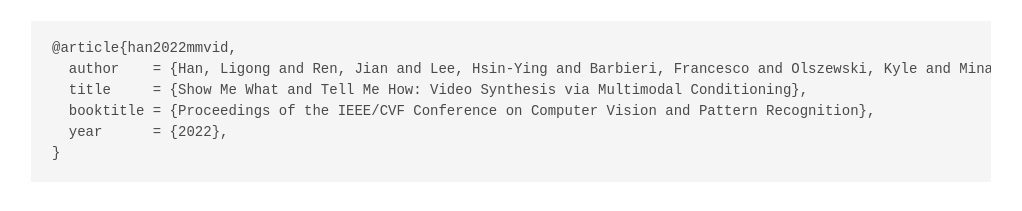
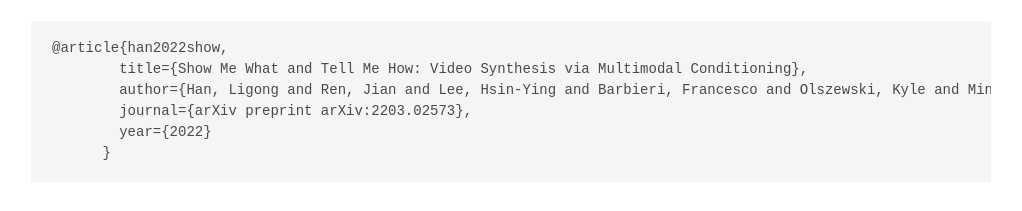
Before and after one commit to snap-research/MMVID, a plain HTML site: page index.html in a window 1280 px wide. Shown: the part 5755-5966 px from the top of the page, without its empty margins (129-1151 px from the left). Drawn offline with nearby package versions, Linux system fonts and the light colour scheme; some icons are missing; a web font is replaced by a local one.

Commit message:
update bib

```diff
--- a/index.html
+++ b/index.html
@@ -422,12 +422,12 @@
   <section class="section" id="BibTeX">
     <div class="container is-max-desktop content">
       <h2 class="title">BibTeX</h2>
-      <pre><code>@article{han2022mmvid,
-  author    = {Han, Ligong and Ren, Jian and Lee, Hsin-Ying and Barbieri, Francesco and Olszewski, Kyle and Minaee, Shervin and Metaxas, Dimitris and Tulyakov, Sergey},
-  title     = {Show Me What and Tell Me How: Video Synthesis via Multimodal Conditioning},
-  booktitle = {Proceedings of the IEEE/CVF Conference on Computer Vision and Pattern Recognition},
-  year      = {2022},
-}</code></pre>
+      <pre><code>@article{han2022show,
+        title={Show Me What and Tell Me How: Video Synthesis via Multimodal Conditioning},
+        author={Han, Ligong and Ren, Jian and Lee, Hsin-Ying and Barbieri, Francesco and Olszewski, Kyle and Minaee, Shervin and Metaxas, Dimitris and Tulyakov, Sergey},
+        journal={arXiv preprint arXiv:2203.02573},
+        year={2022}
+      }</code></pre>
     </div>
   </section>
 
```
